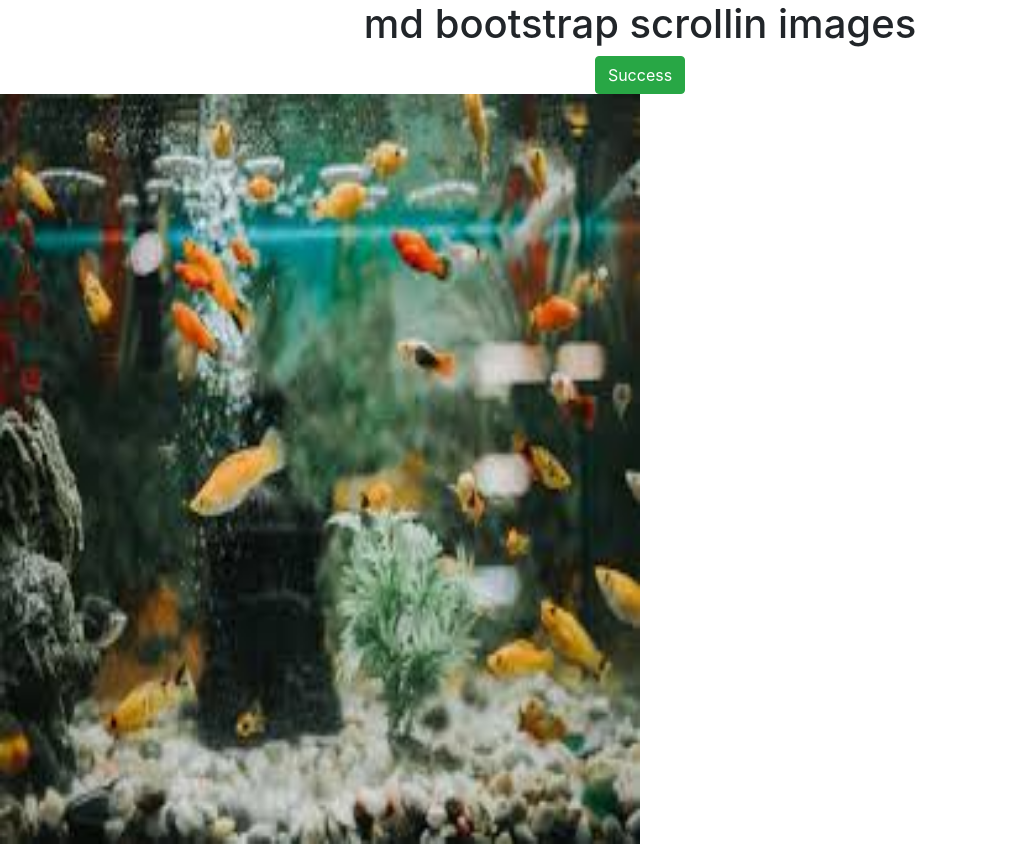
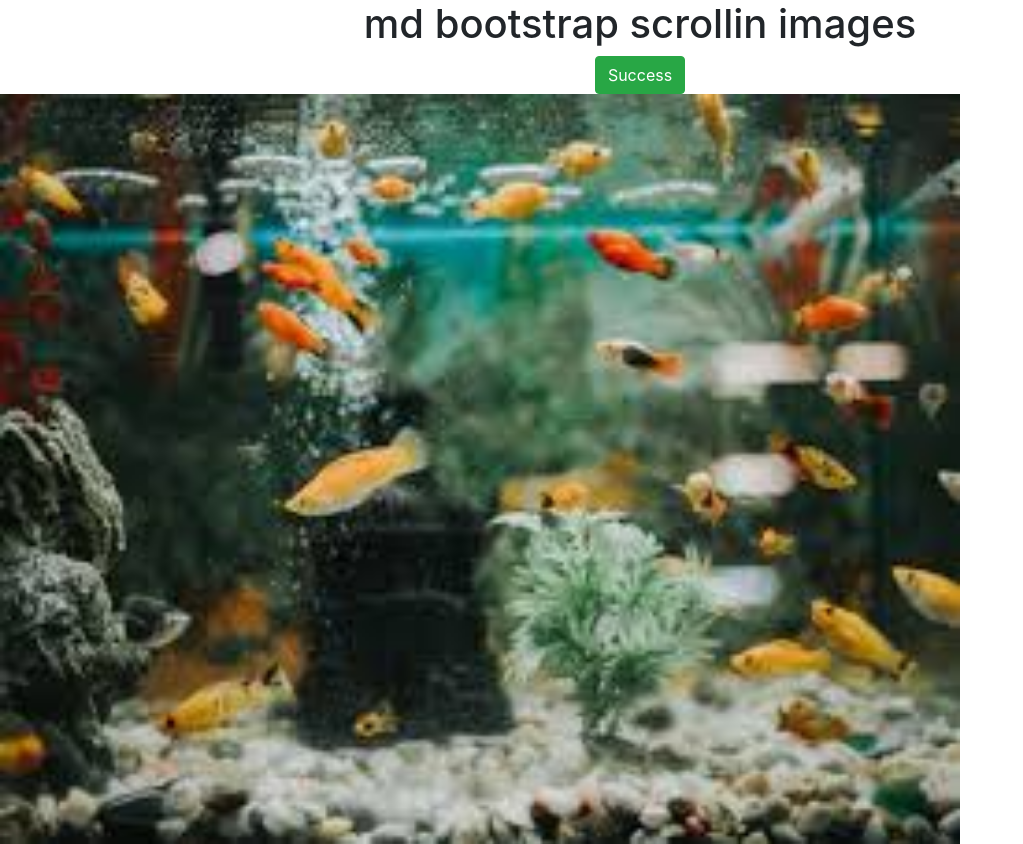
Before and after one commit to radha-25/mdb, a Django app: page /mdbscroll/ in a window 1280 px wide. Shown: the whole page, without its empty margins (0-1023 px from the left). Run offline with Django 4.2, Linux system fonts and the light colour scheme; some libraries are stand-ins or nearby versions.

Commit message:
first commit

```diff
--- a/templates/mdbscroll.html
+++ b/templates/mdbscroll.html
@@ -20,13 +20,13 @@
     <div id="carouselExampleSlidesOnly" class="carousel slide" data-ride="carousel">
         <div class="carousel-inner">
           <div class="carousel-item active">
-              <img src="{% static 'images/aquarium.jpg' %}" class="d-block w-50" width="750px" height="750px" alt="...">
+              <img src="{% static 'images/aquarium.jpg' %}" class="d-block w-75" width="750px" height="750px" alt="...">
           </div>
           <div class="carousel-item">
-            <img src="{% static 'images/beach.jpg' %}" class="d-block w-50" width="750px" height="750px" alt="...">
+            <img src="{% static 'images/beach.jpg' %}" class="d-block w-75" width="750px" height="750px" alt="...">
           </div>
           <div class="carousel-item">
-            <img src="{% static 'images/flower garden.jpg' %}" class="d-block w-50" width="750px" height="750px" alt="...">
+            <img src="{% static 'images/flower garden.jpg' %}" class="d-block w-75" width="750px" height="750px" alt="...">
           </div>
         </div>
       </div>
```
